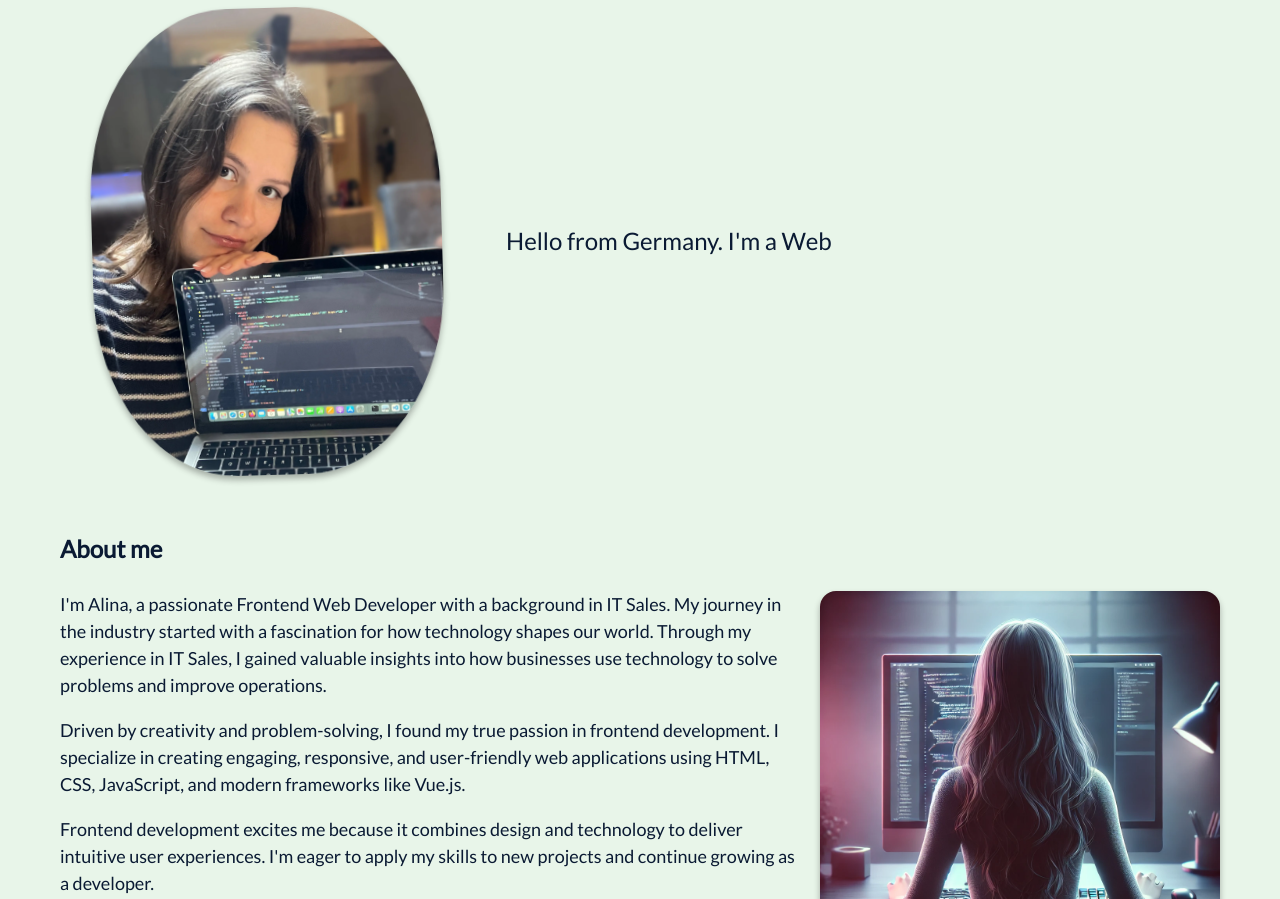
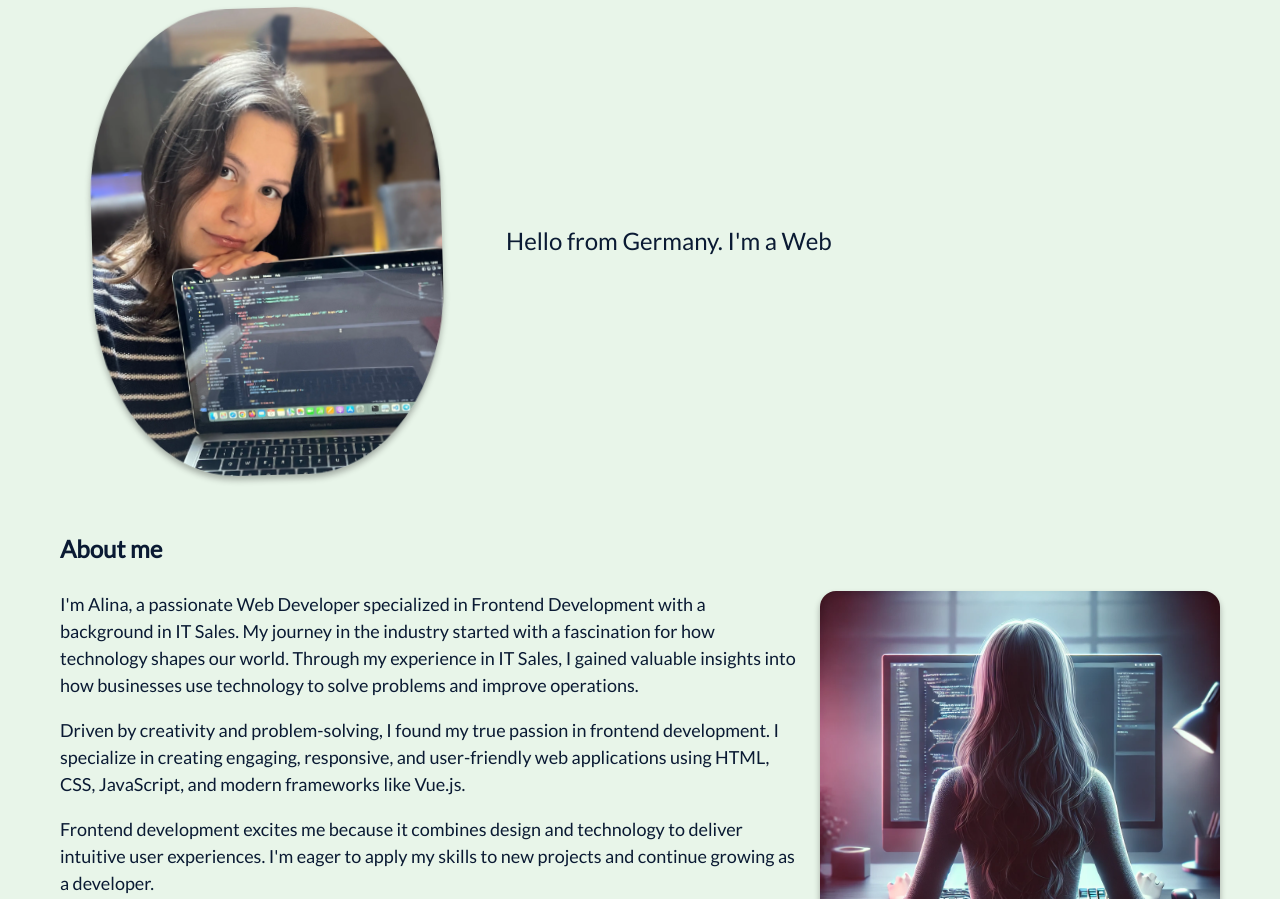
Before and after one commit to lina98st/alina.dev, a plain HTML site: page index.html in a window 1280 px wide. Shown: the part 278-1177 px from the top of the page. Drawn offline with Linux system fonts and the light colour scheme.

Commit message:
Initial commit

```diff
--- a/index.html
+++ b/index.html
@@ -45,7 +45,7 @@
                 <h2>About me</h2>
                 <img src="img/AI-woman.webp" alt="woman programming" class="coding-woman" loading="lazy" width="400" height="400">
                 <p>
-                  I'm Alina, a passionate Frontend Web Developer with a background in IT Sales. My journey in the industry started with a fascination for how technology shapes our world. Through my experience in IT Sales, I gained valuable insights into how businesses use technology to solve problems and improve operations.
+                  I'm Alina, a passionate Web Developer specialized in Frontend Development with a background in IT Sales. My journey in the industry started with a fascination for how technology shapes our world. Through my experience in IT Sales, I gained valuable insights into how businesses use technology to solve problems and improve operations.
                 </p>
                 <p>
                   Driven by creativity and problem-solving, I found my true passion in frontend development. I specialize in creating engaging, responsive, and user-friendly web applications using HTML, CSS, JavaScript, and modern frameworks like Vue.js.
```
